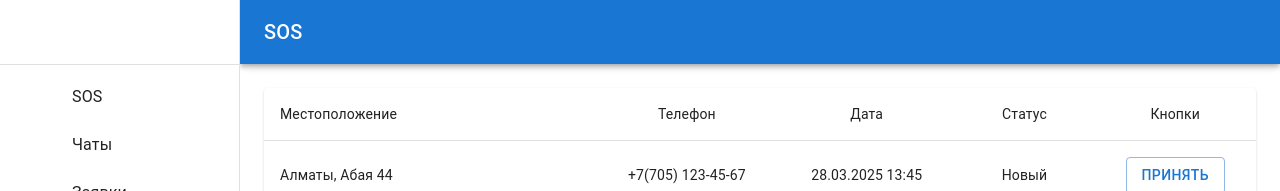
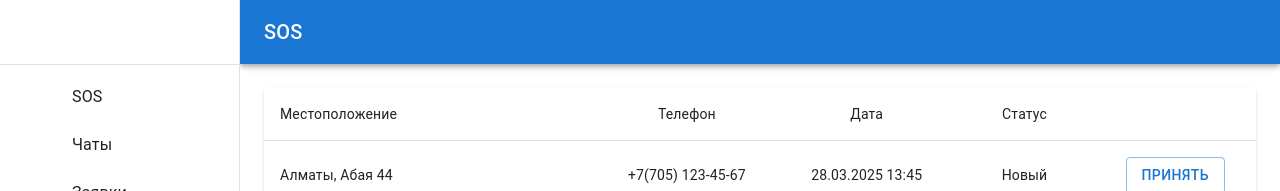
Before and after one commit to elsive2/hackathon-police-community-app, a Next.js app in the folder dashboard/: page /dashboard/sos in a window 1280 px wide. Shown: the top 191 px of the page. Built offline with nearby package versions, Linux system fonts and the light colour scheme; what @mui/material-nextjs would draw is missing.

Commit message:
button caption removed in table

```diff
--- a/dashboard/src/modules/sos/components/SosTable.tsx
+++ b/dashboard/src/modules/sos/components/SosTable.tsx
@@ -13,7 +13,7 @@ const SosTable = ({ data }: {data: SOSInterface[]}) => {
             <TableCell align="center">Телефон</TableCell>
             <TableCell align="center">Дата</TableCell>
             <TableCell align="center">Статус</TableCell>
-            <TableCell align="center">Кнопки</TableCell>
+            <TableCell align="center"></TableCell>
           </TableRow>
           {data.map((row, index) => {
             return (
```
